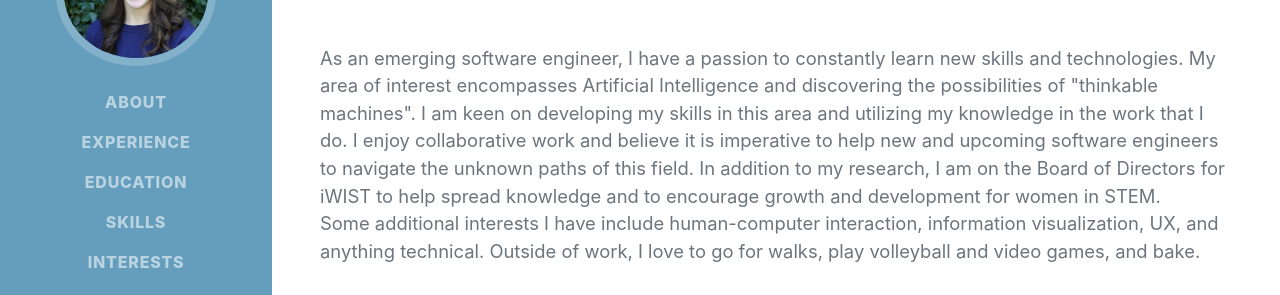
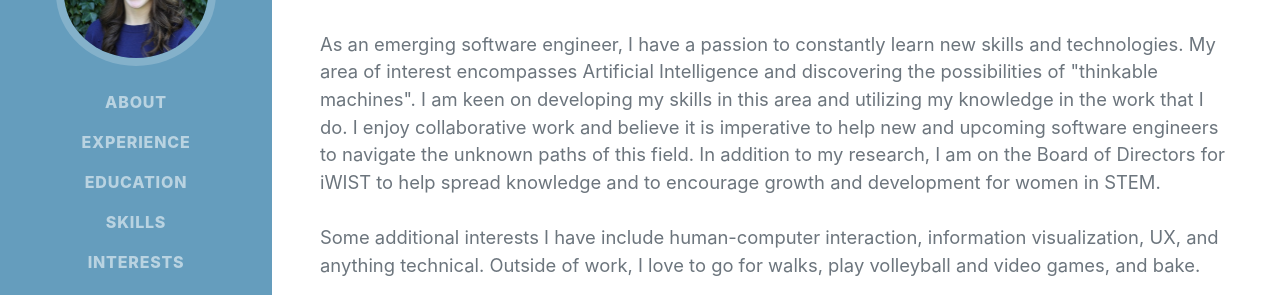
Before and after one commit to jordanwatson1/jordanwatson1.github.io, a plain HTML site: page index.html in a window 1280 px wide. Shown: the part 283-578 px from the top of the page. Drawn offline with nearby package versions, Linux system fonts and the light colour scheme; a web font is replaced by a local one.

Commit message:
Update index.html

```diff
--- a/index.html
+++ b/index.html
@@ -47,7 +47,7 @@
                         Victoria, BC · (250) 388-6396 ·
                         <a href="mailto:jordanwatson915@gmail.com">jordanwatson915@gmail.com</a>
                     </div>
-                    <p class="lead mb-5">As an emerging software engineer, I have a passion to constantly learn new skills and technologies. My area of interest encompasses Artificial Intelligence and discovering the possibilities of "thinkable machines". I am keen on developing my skills in this area and utilizing my knowledge in the work that I do. I enjoy collaborative work and believe it is imperative to help new and upcoming software engineers to navigate the unknown paths of this field. In addition to my research, I am on the Board of Directors for iWIST to help spread knowledge and to encourage growth and development for women in STEM.</br>Some additional interests I have include human-computer interaction, information visualization, UX, and anything technical. Outside of work, I love to go for walks, play volleyball and video games, and bake.</p>
+                    <p class="lead mb-5">As an emerging software engineer, I have a passion to constantly learn new skills and technologies. My area of interest encompasses Artificial Intelligence and discovering the possibilities of "thinkable machines". I am keen on developing my skills in this area and utilizing my knowledge in the work that I do. I enjoy collaborative work and believe it is imperative to help new and upcoming software engineers to navigate the unknown paths of this field. In addition to my research, I am on the Board of Directors for iWIST to help spread knowledge and to encourage growth and development for women in STEM.</br></br>Some additional interests I have include human-computer interaction, information visualization, UX, and anything technical. Outside of work, I love to go for walks, play volleyball and video games, and bake.</p>
                     <!-- As an aspiring software engineer I have a passion to constantly learn new skills and technologies. I am a Masters student at the University of Victoria studying how to attract third-party developers to emerging software ecosystems. I enjoy collaborating and am currently in a student design competition hosted by <a href="https://mobilehci.acm.org/2022/participating/call-for-student-design-competition">MobileHCI</a> and will be tackling a project on smart glasses in the next era of mobile realities. -->
                     <!-- <p class="lead mb-5">I am experienced in leveraging agile frameworks to provide a robust synopsis for high level overviews. Iterative approaches to corporate strategy foster collaborative thinking to further the overall value proposition.</p> -->
                     <div class="social-icons">
```
